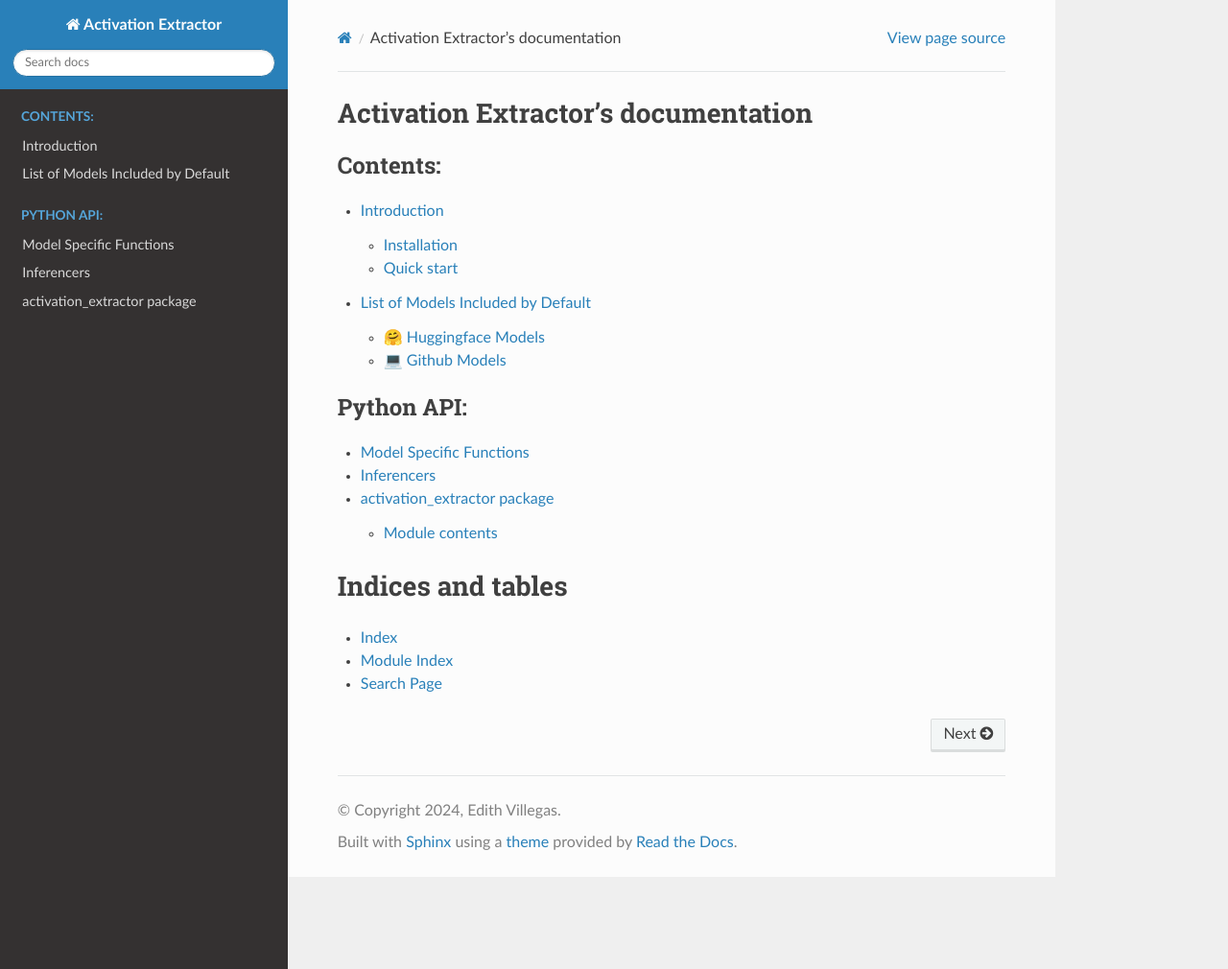
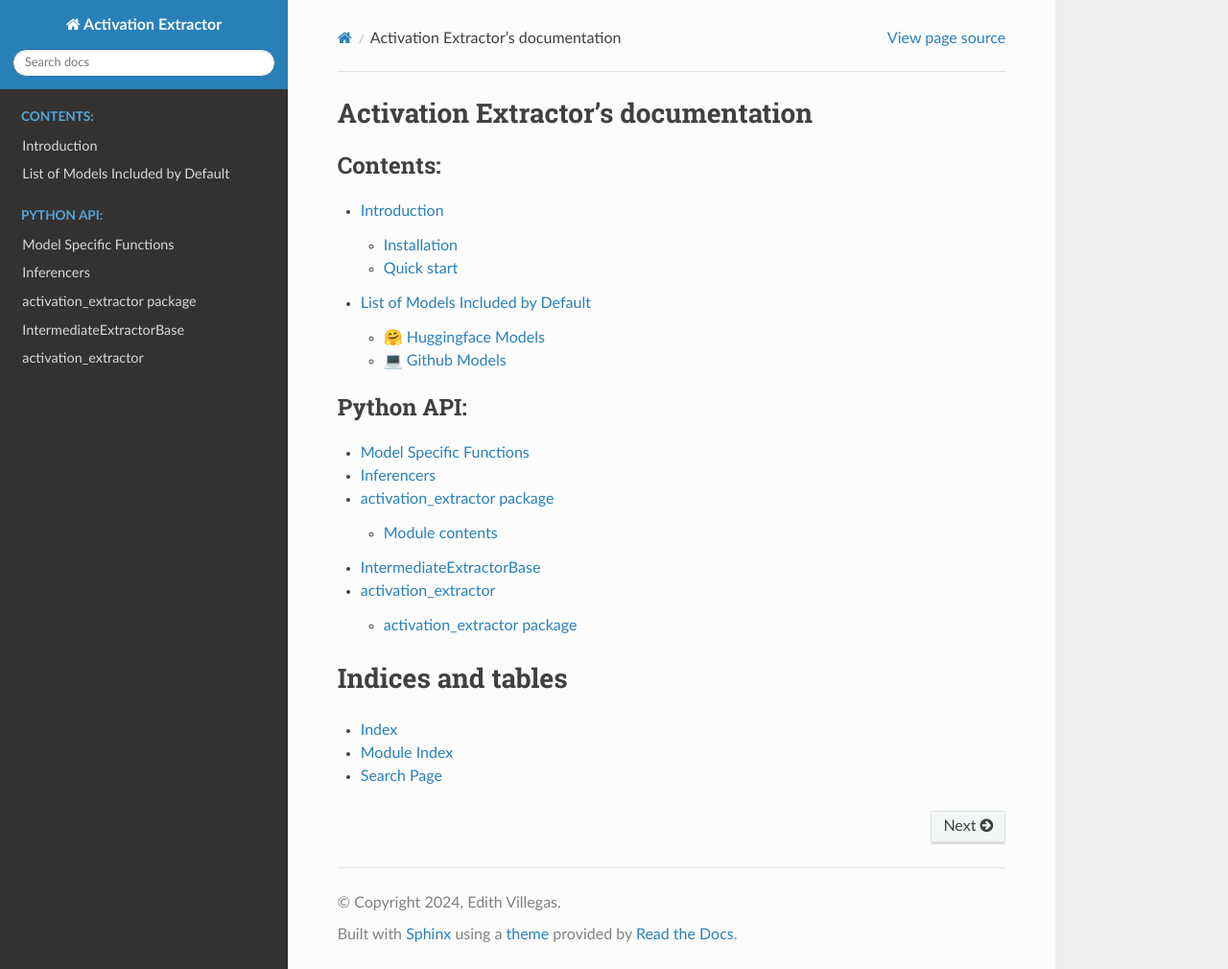
Before and after one commit to edithvillegas/activation-extractor, a Sphinx documentation site: the page built from docs/source/index.rst, in a window 1280 px wide and 1010 px high. Shown: the whole window at 96% size. Built offline with Sphinx 7.4.7 and the Read the Docs theme 2.0.0, drawn with Linux system fonts in a browser that asks for light colours.

Commit message:
Update index.rst

```diff
--- a/docs/source/index.rst
+++ b/docs/source/index.rst
@@ -15,6 +15,8 @@
     api/model_functions
     api/inferencers
     api/activation_extractor
+    api/intermediateExtractorBase
+    api/modules
 
 Indices and tables
 ==================
```
